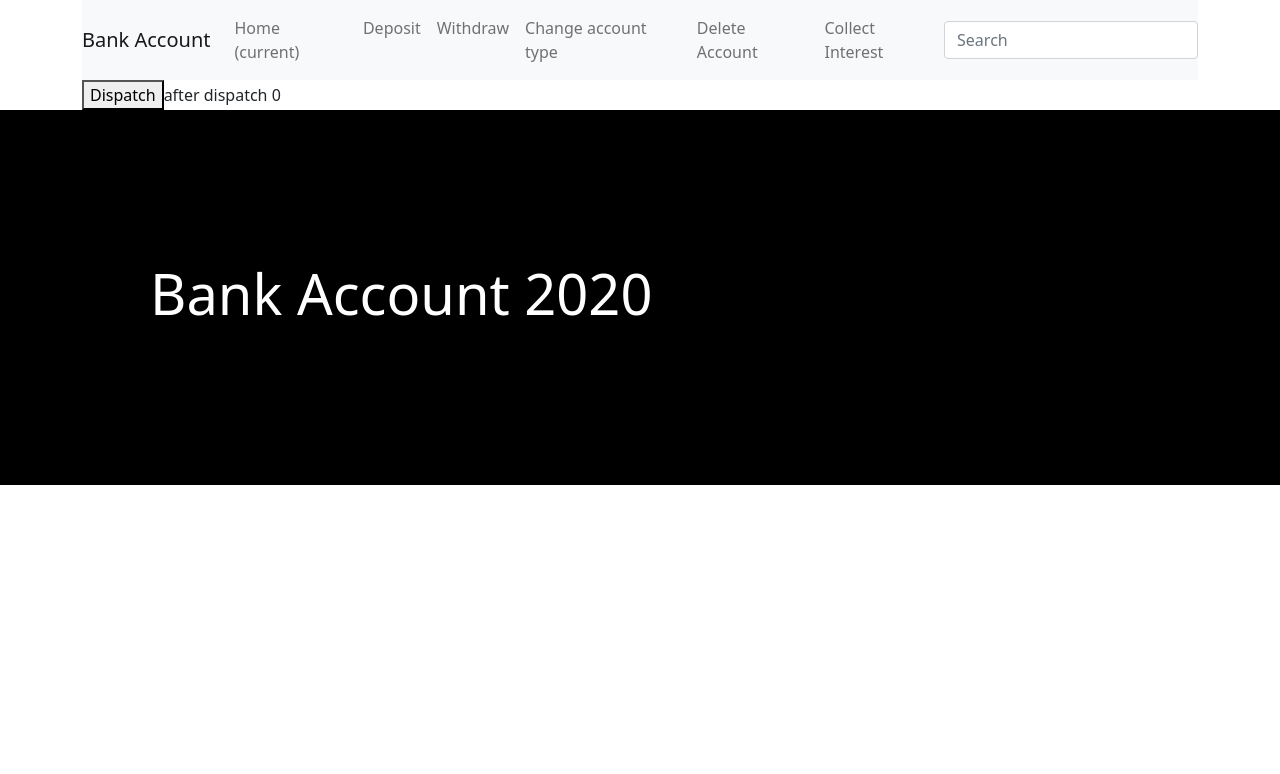
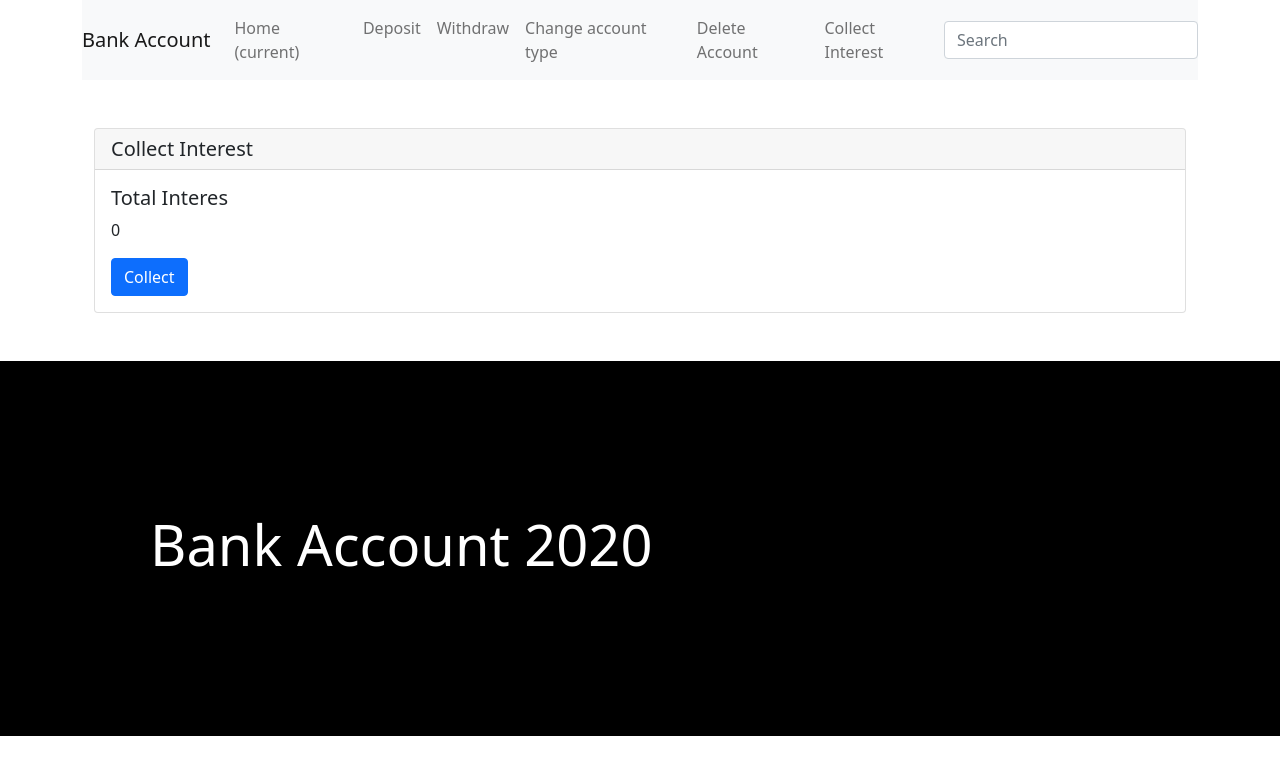
Before and after one commit to aleksandershurdho20/BankAccount, a React (Create React App) app: page /Account/Deposit in a window 1280 px wide. Both pictures are taken after a click on the link "Collect Interest". Shown: the top 774 px of the page. Built offline with nearby package versions, Linux system fonts and the light colour scheme.

Commit message:
finished

```diff
--- a/src/Components/CollectInterest.js
+++ b/src/Components/CollectInterest.js
@@ -1,27 +1,27 @@
 import React, { useState } from 'react'
 import { useDispatch, useSelector } from 'react-redux'
 import { collectInterest } from '../actions/BankingActions'
-export default function CollectInterest() {
+export default function CollectInterest({ handleInteres, displayData }) {
     const [amount, setAmount] = useState("")
     const dispatch = useDispatch()
-    const displayData = useSelector((state) => state)
 
 
 
-    const handleInteres = () => {
-        let dati = dispatch({ type: 'COLLECT_INTEREST' });
-        // console.log(collectInterest(), 'collect')
 
-
-    }
 
     let data = localStorage.getItem('storedBankData')
     console.log('data here')
     return (
         <div className="container">
-            <h1 class="display-4">Interesi ktu {displayData}</h1>
+            <div class="card mt-5 mb-5">
+                <h5 class="card-header">Collect Interest</h5>
+                <div class="card-body">
+                    <h5 class="card-title">Total Interes</h5>
+                    <p class="card-text">{displayData}</p>
+                    <a href="#" class="btn btn-primary" onClick={handleInteres}>Collect</a>
+                </div>
+            </div>
 
-            <button className="btn btn-primary" onClick={handleInteres} >Withdraw</button>
         </div>
     )
 }
--- a/src/Components/Deposit.js
+++ b/src/Components/Deposit.js
@@ -5,6 +5,7 @@ import Modal from 'react-modal';
 import { Delete, } from '../actions/BankingActions'
 import Withdraw from './Withdraw'
 import DeleteAccount from './DeleteAccount';
+import CollectInterest from './CollectInterest'
 export default function Deposit() {
     const customStyles = {
         content: {
@@ -58,15 +59,15 @@ export default function Deposit() {
         setOpenmodal(false);
     }
 
-    const local_storage_key = "storedBankData"
+    // const local_storage_key = "storedBankData"
 
-    useEffect(() => {
-        const storedBankData = JSON.parse(localStorage.getItem(local_storage_key))
-        setAmount(storedBankData)
-    }, [])
-    useEffect(() => {
-        localStorage.setItem(local_storage_key, JSON.stringify(amount))
-    }, [amount])
+    // useEffect(() => {
+    //     const storedBankData = JSON.parse(localStorage.getItem(local_storage_key))
+    //     setAmount(storedBankData)
+    // }, [])
+    // useEffect(() => {
+    //     localStorage.setItem(local_storage_key, JSON.stringify(amount))
+    // }, [amount])
     const handleWithdraw = () => {
         if (dataAmount.length !== 0) {
             dispatch({ type: "WITHDRAW", amount: parseInt(amount) })
@@ -79,7 +80,7 @@ export default function Deposit() {
     }
     const DeleteBankAccount = () => {
         dispatch({
-            type: 'DELETE'
+            type: 'DELETE_ACCOUNT'
         })
         alert('Account has been succesfully deleted')
         window.location.reload();
@@ -87,6 +88,9 @@ export default function Deposit() {
         console.log('fired')
     }
     console.log(amount, 'amount')
+    const handleInteres = () => {
+        dispatch({ type: "COLLECT_INTEREST" })
+    }
     return (
         <div className="container">
             <nav class="navbar navbar-expand-lg navbar-light bg-light">
@@ -114,7 +118,7 @@ export default function Deposit() {
                         </li>
 
                         <li class="nav-item">
-                            <a class="nav-link " >Collect Interest</a>
+                            <a class="nav-link " onClick={() => setShowViews("CollectInterest")}  >Collect Interest</a>
                         </li>
                     </ul>
                     <form class="form-inline my-2 my-lg-0">
@@ -153,7 +157,7 @@ export default function Deposit() {
             </div>
             }
             {ShowViews === 'Delete' && <DeleteAccount DeleteBankAccount={DeleteBankAccount} />}
-
+            {ShowViews === 'CollectInterest' && <CollectInterest handleInteres={handleInteres} displayData={displayData} />}
             <Modal
                 isOpen={openModal}
                 onAfterOpen={afterOpenModal}
@@ -161,16 +165,22 @@ export default function Deposit() {
                 style={customStyles}
                 contentLabel="Example Modal"
             >
-                <div>
-                    <h4>Your Deposit History</h4>
-                    <h2>{displayTime}</h2>
-
+                <div className="container">
+                    <div className="row">
+                        <div className="col-md-6">
+                            <h4>Your Deposit History</h4>
+                            <h2>{displayTime}</h2>
+                        </div>
+                        <div className="col-md-6">
+                            <h4>Your Deposit Amount</h4>
+                            <h2>{amount}</h2>
+                        </div>
+                    </div>
                 </div>
 
-                <button onClick={closeModal}>close</button>
+                <button onClick={closeModal} className="btn btn-success">close</button>
             </Modal>
-            <button onClick={() => dispatch({ type: "COLLECT_INTEREST" })}>Dispatch</button>
-            after dispatch {displayData}
+
         </div>
     )
 }
--- a/src/actions/BankingActions.js
+++ b/src/actions/BankingActions.js
@@ -16,7 +16,7 @@ const collectInterest = () => {
 }
 const Delete = () => {
     return {
-        type: 'DELETE'
+        type: 'DELETE_ACCOUNT'
     };
 
 
--- a/src/reducers/BankingReducers.js
+++ b/src/reducers/BankingReducers.js
@@ -13,7 +13,9 @@ export const BankingReducers = (state = initialState, action) => {
             console.log(action.type, 'ac')
             return state * 1.03;
         case "DELETE_ACCOUNT":
-            return 0
+            return 0;
+
+
         // if the cases dont match return old state
         default: return state
 
```
